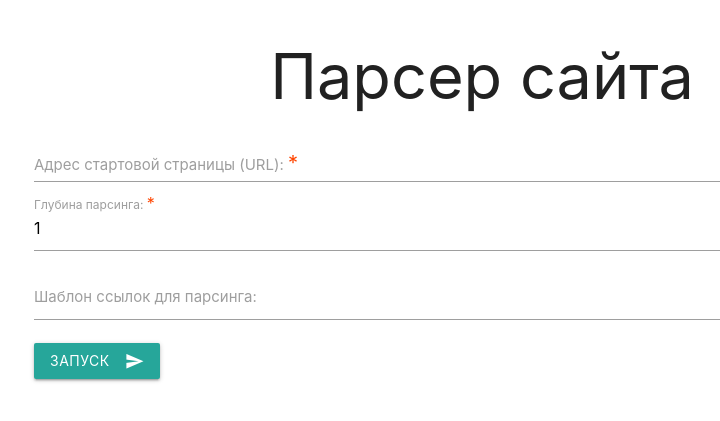
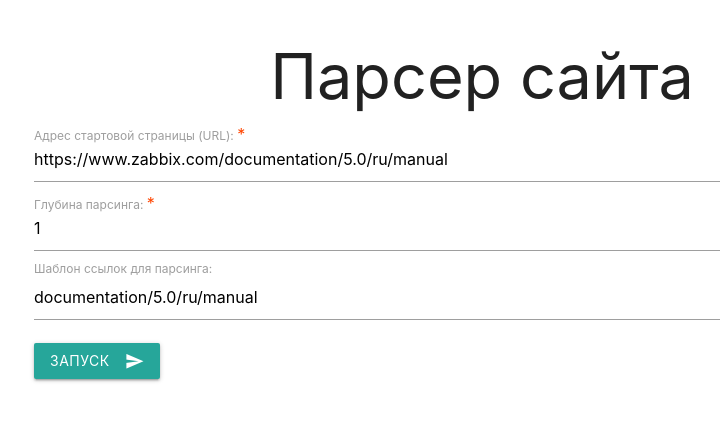
Before and after one commit to nujensait/teleparser, a PHP site: page / in a window 1280 px wide. Shown: the top 421 px of the page, without its empty margins (158-878 px from the left). Run offline with PHP 8.4, Linux system fonts and the light colour scheme.

Commit message:
- default params in form

```diff
--- a/TeleParser.php
+++ b/TeleParser.php
@@ -71,7 +71,7 @@
             $link = $node->attr('href');
             $this->log("[ " . $link . " ]");
             // parse links only from the same domain
-            if ($link && (strpos($link, $domain) === 0 || substr($link, 0, 1) == '/')) {
+            if ($link && (strpos($link, $domain) === 0 || substr($link, 0, 1) === '/')) {
                 // if pattern isset, filter links by pattern
                 if($pattern && strpos($link, $pattern) === false) {
                     $this->log(" - SKIP (by pattern)\n");
@@ -92,7 +92,7 @@
     /**
      * @param $message
      *
-     * @return void
+     * @return bool
      */
     private function log($message)
     {
--- a/index.php
+++ b/index.php
@@ -55,15 +55,15 @@
     <h1 class="center-align">Парсер сайта</h1>
     <form id="parseForm" method="post" action="index.php">
         <div class="input-field">
-            <input type="text" id="url" name="url" required value="<?= (isset($_REQUEST['url']) ? $_REQUEST['url'] : '') ?>"/>
+            <input type="text" id="url" name="url" required value="<?= (isset($_REQUEST['url']) ? $_REQUEST['url'] : 'https://www.zabbix.com/documentation/5.0/ru/manual') ?>"/>
             <label for="url">Адрес стартовой страницы (URL): <small class="req">*</small></label>
         </div>
         <div class="input-field">
-            <input type="number" id="depth" name="depth" min="1" max="10" required value="<?= (isset($_REQUEST['depth']) ? $_REQUEST['depth'] : 1) ?>"/>
+            <input type="number" id="depth" name="depth" min="0" max="10" required value="<?= (isset($_REQUEST['depth']) ? $_REQUEST['depth'] : 1) ?>"/>
             <label for="depth">Глубина парсинга: <small class="req">*</small></label>
         </div>
         <div class="input-field">
-            <input type="text" id="pattern" name="pattern" value="<?= (isset($_REQUEST['pattern']) ? $_REQUEST['pattern'] : '') ?>"/>
+            <input type="text" id="pattern" name="pattern" value="<?= (isset($_REQUEST['pattern']) ? $_REQUEST['pattern'] : 'documentation/5.0/ru/manual') ?>"/>
             <label for="depth">Шаблон ссылок для парсинга: </label>
         </div>
         <button class="btn waves-effect waves-light" type="submit" name="action">Запуск
```
